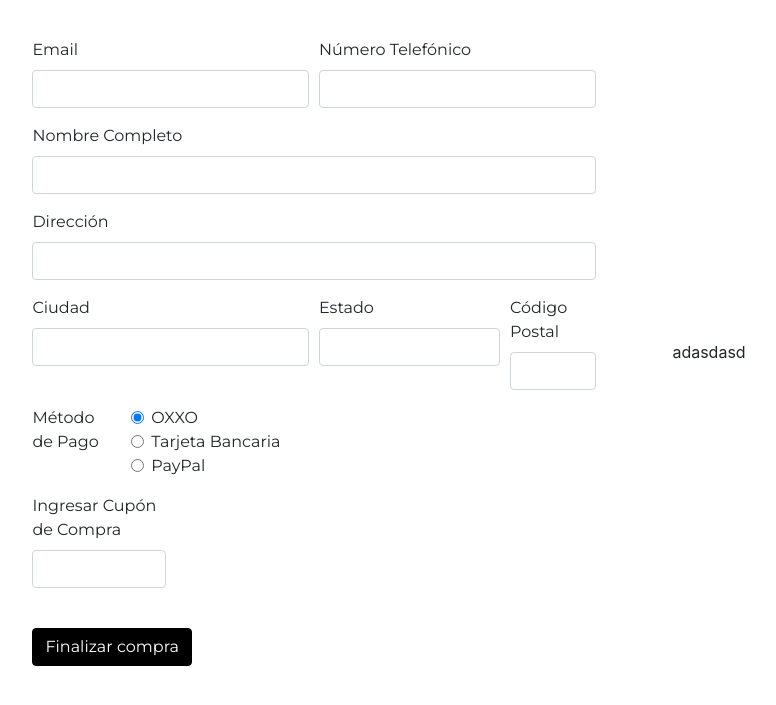
After one commit to SergioRuval/Once-Once_Bar_E-Commerce, a PHP site: page /confirmar.html in a window 1280 px wide. The commit adds this page. Shown: the top 705 px of the page, without its empty margins (6-782 px from the left). Run offline with PHP 8.4, Linux system fonts and the light colour scheme.

Commit message:
Formulario para finalizar compra en tienda en linea, diseño actualizado de la pagina about us

```diff
--- /dev/null
+++ b/confirmar.html
@@ -0,0 +1,125 @@
+<!DOCTYPE html>
+<html lang="en">
+<head>
+    <meta charset="UTF-8">
+    <meta name="viewport" content="width=device-width, initial-scale=1.0">
+    <title>Finzalizar Compra</title>
+
+<!-- Fonts -->
+<link href='https://fonts.googleapis.com/css?family=Montserrat' rel='stylesheet'>
+<link rel="preconnect" href="https://fonts.gstatic.com">
+<link href="https://fonts.googleapis.com/css2?family=Poppins:wght@300&display=swap" rel="stylesheet">
+<link rel="preconnect" href="https://fonts.gstatic.com">
+
+<!-- Bootstrap CDN -->
+<link rel="stylesheet" href="https://stackpath.bootstrapcdn.com/bootstrap/4.5.2/css/bootstrap.min.css" integrity="sha384-JcKb8q3iqJ61gNV9KGb8thSsNjpSL0n8PARn9HuZOnIxN0hoP+VmmDGMN5t9UJ0Z" crossorigin="anonymous">
+
+<style>
+    body{
+        background-color: white-space  !important;
+        margin: auto;
+    }
+
+    .father{
+        width: 100%;
+        display: flex;
+        align-items: center;
+    }
+
+    .end1{
+        margin: 3%;
+        width: 50%;
+        font-family: 'Montserrat', sans-serif;
+    }
+
+    .end2{
+        margin: 3%;
+        width: 50%;
+    }
+
+    .center{
+        background-color: black;
+        border: 1px solid black;
+    }
+</style>
+</head>
+<body>
+
+
+    <div class="father">
+    <div class="end1">
+        <form>
+            <div class="form-row">
+                <div class="form-group col-md-6">
+                    <label for="inputEmail4">Email</label>
+                    <input type="email" class="form-control" id="inputEmail4">
+                </div>
+                <div class="form-group col-md-6">
+                    <label for="inputPassword4">Número Telefónico</label>
+                    <input type="password" class="form-control" id="inputPassword4">
+                </div>
+            </div>
+            <div class="form-group">
+                <label for="inputAddress">Nombre Completo</label>
+                <input type="text" class="form-control" id="inputTel">
+            </div>
+            <div class="form-group">
+                <label for="inputAddress2">Dirección</label>
+                <input type="text" class="form-control" id="inputAddress">
+            </div>
+            <div class="form-row">
+                <div class="form-group col-md-6">
+                    <label for="inputCity">Ciudad</label>
+                    <input type="text" class="form-control" id="inputCity">
+                </div>
+                <div class="form-group col-md-4">
+                    <label for="inputState">Estado</label>
+                    <input type="text" class="form-control" id="inputCity">
+                </div>
+                <div class="form-group col-md-2">
+                    <label for="inputZip">Código Postal</label>
+                    <input type="text" class="form-control" id="inputZip">
+                </div>
+            </div>
+            <fieldset class="form-group">
+                <div class="row">
+                    <legend class="col-form-label col-sm-2 pt-0">Método de Pago</legend>
+                    <div class="col-sm-10">
+                        <div class="form-check">
+                            <input class="form-check-input" type="radio" name="gridRadios" id="gridRadios1" value="option1" checked>
+                            <label class="form-check-label" for="gridRadios1">
+                                OXXO
+                            </label>
+                        </div>
+                        <div class="form-check">
+                            <input class="form-check-input" type="radio" name="gridRadios" id="gridRadios2" value="option2">
+                            <label class="form-check-label" for="gridRadios2">
+                                Tarjeta Bancaria
+                            </label>
+                        </div>
+                        <div class="form-check">
+                            <input class="form-check-input" type="radio" name="gridRadios" id="gridRadios2" value="option2">
+                            <label class="form-check-label" for="gridRadios2">
+                                PayPal
+                            </label>
+                        </div>
+                    </div>
+                </div>
+            </fieldset>
+            <div class="form-row">
+                <div class="form-group col-md-3">
+                    <label for="inputZip">Ingresar Cupón de Compra</label>
+                    <input type="text" class="form-control" id="inputZip">
+                </div>
+            </div>
+            <br>
+            <button type="submit" class="btn btn-primary center">Finalizar compra</button>
+        </form>
+    </div>
+    <div class="end2">
+        adasdasd
+    </div>
+    </div>
+
+</body>
+</html>
```
Also changed, not shown: css/aboutus.css (+10 -10 lines), login.html (+11 -3 lines).
